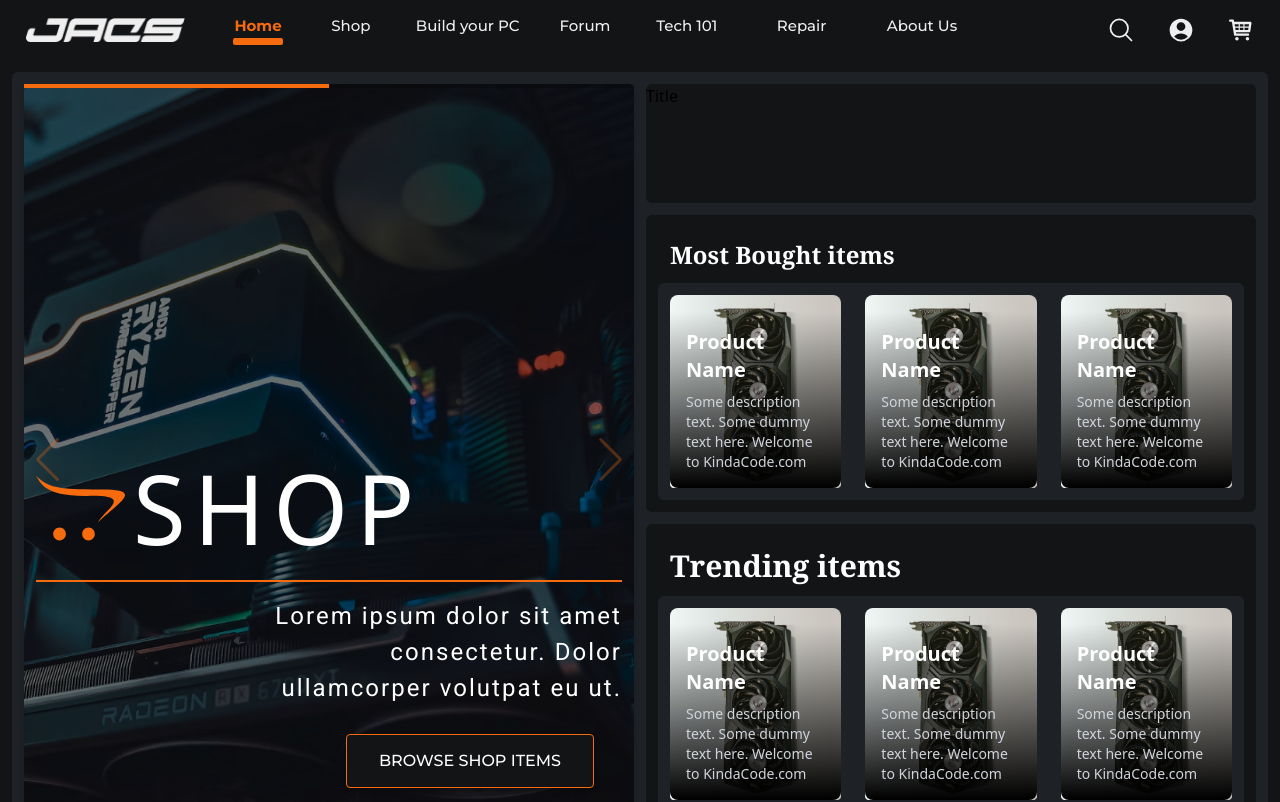
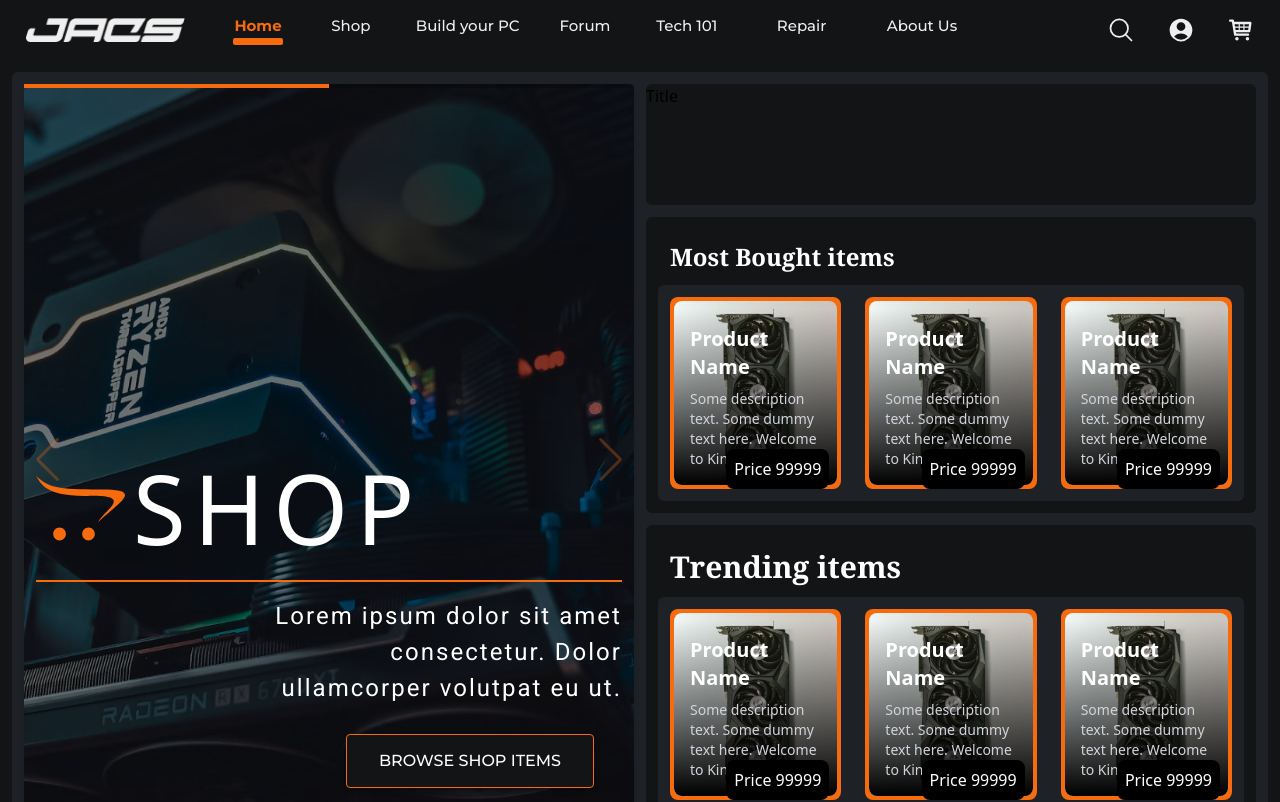
Before and after one commit to keanknowsss/JACS-FE, a React (Create React App) app: page / in a window 1280 px wide. Shown: the top 802 px of the page. Built offline with nearby package versions, Linux system fonts and the light colour scheme.

Commit message:
Product card Border

```diff
--- a/src/components/Card/ProductCard.js
+++ b/src/components/Card/ProductCard.js
@@ -6,18 +6,21 @@
     <>
       <div>
         <div className="p-3">
-          <div className="relative w-auto">
+            <div className="p-1 bg-[#F66B0E] rounded-t-lg rounded-b-lg relative ">
               <img
-              className="rounded-t-lg w-full h-full object-cover"
+                className="rounded-t-lg rounded-b-lg w-full h-full object-cover"
                 src={ImageCard}
                 alt=""
               />
-            <div class="absolute bottom-0 left-0 right-0 px-4 py-4 bg-gradient-to-t from-black rounded-b-lg ">
+              <div class="absolute bottom-1 left-1 right-1 px-4 py-4 bg-gradient-to-t from-black rounded-b-lg">
                 <h3 class="text-xl text-white font-bold">Product Name</h3>
                 <p class="mt-2 text-sm text-gray-300">
                   Some description text. Some dummy text here. Welcome to
                   KindaCode.com
                 </p>
+              </div>
+                <div className="absolute border-1 border-solid bg-black bottom-0 right-3 text-center text-white p-2 rounded-t-lg rounded-b-lg">
+                Price 99999
               </div>
             </div>
         </div>
```
Lines whose indentation alone changed are shown as unchanged.
